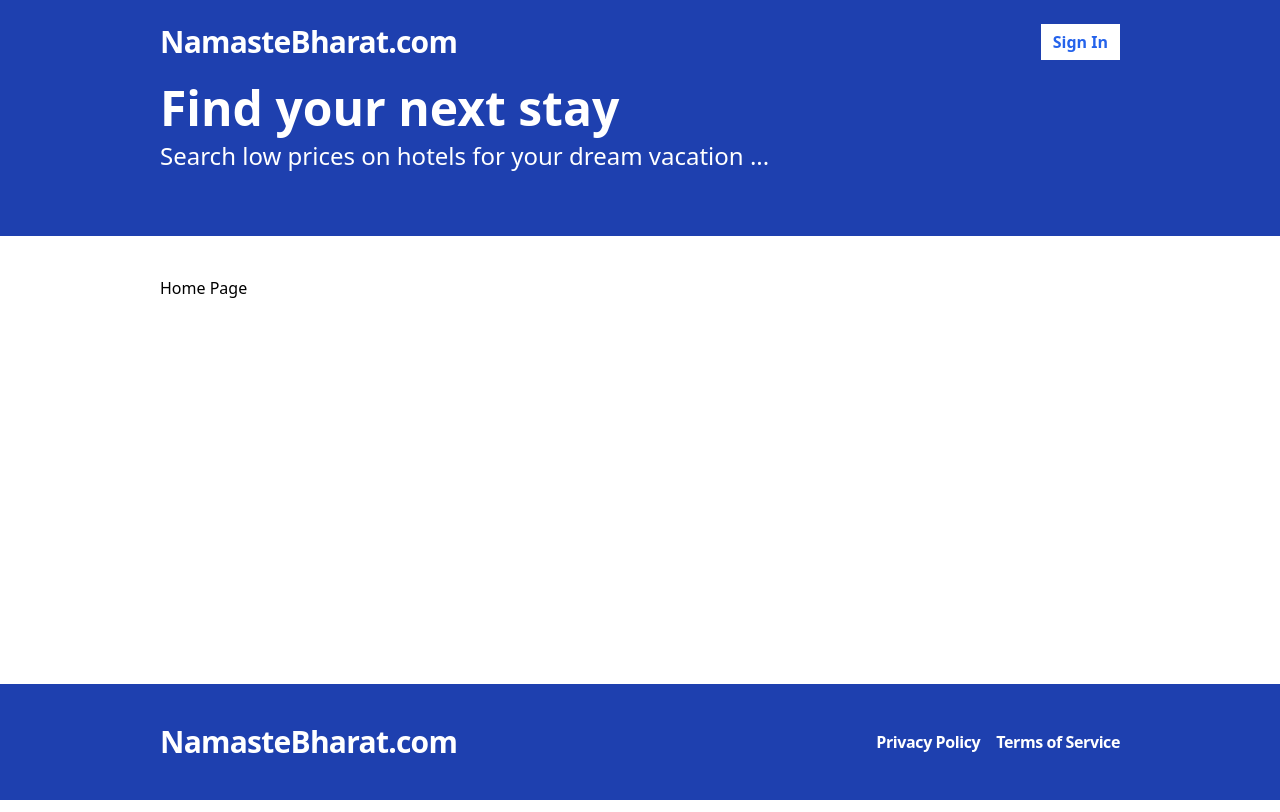
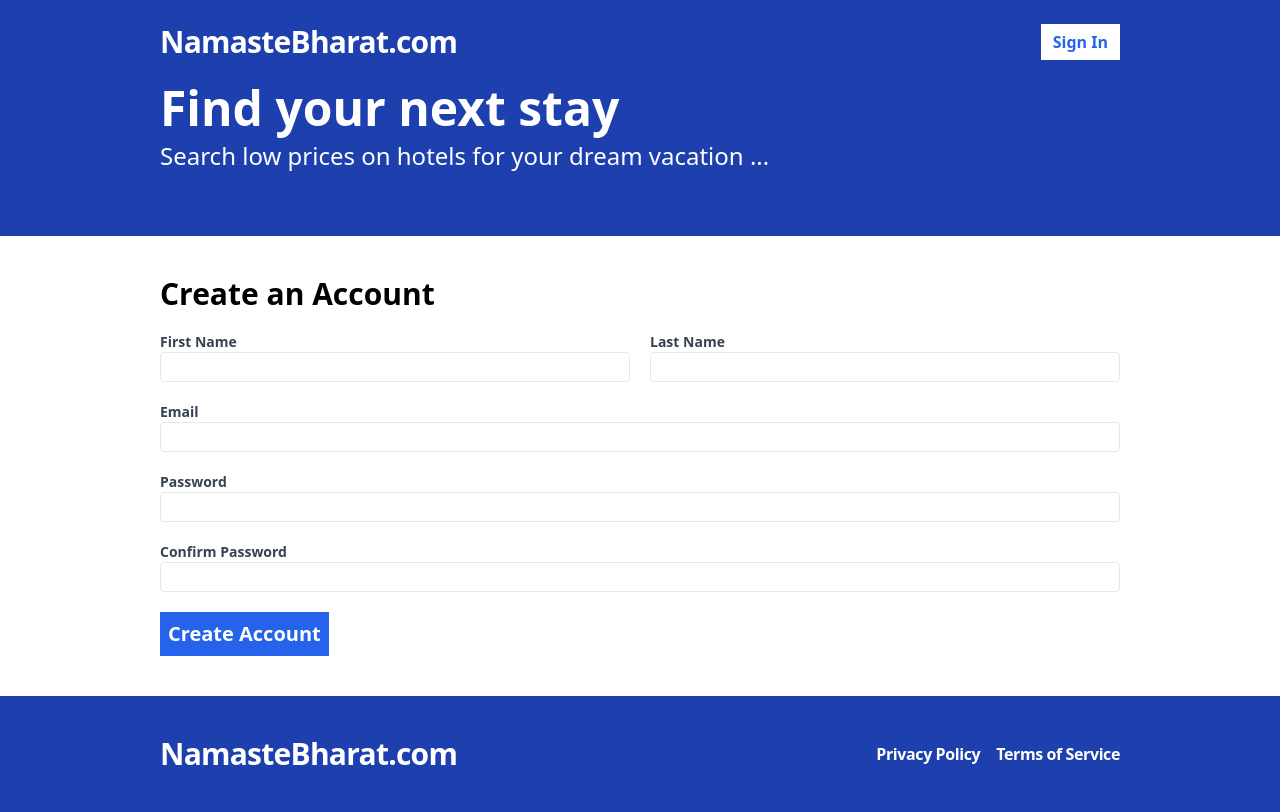
Before and after one commit to luv2027/Namaste_Bharat, a React (Vite) app in the folder frontend/: page /register in a window 1280 px wide. Before the commit this address led to /. Built offline with nearby package versions, Linux system fonts and the light colour scheme.

Commit message:
added till api-client

```diff
--- a/frontend/package.json
+++ b/frontend/package.json
@@ -12,6 +12,7 @@
   "dependencies": {
     "react": "^18.2.0",
     "react-dom": "^18.2.0",
+    "react-hook-form": "^7.49.2",
     "react-router-dom": "^6.21.1"
   },
   "devDependencies": {
--- a/frontend/src/App.tsx
+++ b/frontend/src/App.tsx
@@ -1,5 +1,7 @@
 import Layout from './layouts/layout'
 import { BrowserRouter as Router, Routes, Route, Navigate } from 'react-router-dom';
+import Register from './pages/Register';
+
 
 function App() {
   return (
@@ -11,6 +13,9 @@
         <Route path="/search" element={<Layout>
           <p> Search Page </p>
         </Layout>} />
+        <Route path = "/register" element = {<Layout>
+          <Register />
+        </Layout>} />
         <Route path="*" element={<Navigate to="/" />}
         />
       </Routes>
--- /dev/null
+++ b/frontend/src/api-client.ts
@@ -0,0 +1,5 @@
+import {RegisterFormData} from "./pages/Register";
+
+export const register = async (formData: RegisterFormData) => {
+
+}
--- /dev/null
+++ b/frontend/src/pages/Register.tsx
@@ -0,0 +1,86 @@
+import {useForm} from 'react-hook-form';
+
+export type RegisterFormData = {
+  firstName: string;
+  lastName: string;
+  email: string;
+  password: string;
+  confirmPassword: string;
+}
+
+const Register = () => {
+
+  const {register, watch , handleSubmit, formState: { errors }} = useForm<RegisterFormData>();
+
+  const onSubmit = handleSubmit((data) => {
+    console.log(data);
+  });
+
+  return (
+    <form className="flex flex-col gap-5" onSubmit = {onSubmit}>
+     <h2 className = "text-3xl font-bold">Create an Account</h2>
+     <div className = "flex flex-col md:flex-row gap-5">
+      <label className = "text-gray-700 text-sm font-bold flex-1">
+        First Name
+        <input className = "border rounded w-full py-1 px-2 font-normal" {...register("firstName", {required: "This field is required"})}></input>
+        {errors.firstName && (
+          <span className = "text-red-500">{errors.firstName.message}</span>
+        )}
+      </label>
+
+      <label className = "text-gray-700 text-sm font-bold flex-1">
+        Last Name
+        <input className = "border rounded w-full py-1 px-2 font-normal"{...register("lastName", {required: "This field is required"})}></input>
+        {errors.lastName && (
+          <span className = "text-red-500">{errors.lastName.message}</span>
+        )}
+      </label>
+
+     </div>
+
+     <label className = "text-gray-700 text-sm font-bold flex-1">
+        Email
+        <input
+        type = "email" className = "border rounded w-full py-1 px-2 font-normal"{...register("email", {required: "This field is required"})}></input>
+        {errors.email && (
+          <span className = "text-red-500">{errors.email.message}</span>
+        )}
+      </label>
+
+      <label className = "text-gray-700 text-sm font-bold flex-1">
+        Password
+        <input
+        type = "password" className = "border rounded w-full py-1 px-2 font-normal"{...register("password", {required: "This field is required", minLength: {
+          value: 6,
+          message: "Password must be at least 6 characters"
+        }})}></input>
+        {errors.password && (
+          <span className = "text-red-500">{errors.password.message}</span>
+        )}
+      </label>
+
+      <label className = "text-gray-700 text-sm font-bold flex-1">
+        Confirm Password
+        <input
+        type = "password" className = "border rounded w-full py-1 px-2 font-normal"{...register("confirmPassword", {validate: (val) => {
+          if(!val){
+            return "This field is required"
+          }
+          else if(watch("password") !== val ){
+            return "Your passwords do not match";
+          }
+        },
+        })}></input>
+          {errors.confirmPassword && (
+          <span className = "text-red-500">{errors.confirmPassword.message}</span>
+        )}
+      </label>
+
+      <span>
+        <button type="submit" className ="bg-blue-600 text-white p-2 font-bold hover:bg-blue-500 text-xl">Create Account</button>
+      </span>
+    </form>
+  )
+}
+
+export default Register;
--- a/frontend/tailwind.config.js
+++ b/frontend/tailwind.config.js
@@ -4,7 +4,9 @@
   theme: {
     extend: {},
     container: {
-      padding: "10rem",
+      padding: {
+        md: "10rem",
+      },
     },
   },
   plugins: [],
```
Also changed, not shown: 1 other file (tests, documents, lock files or other folders).
